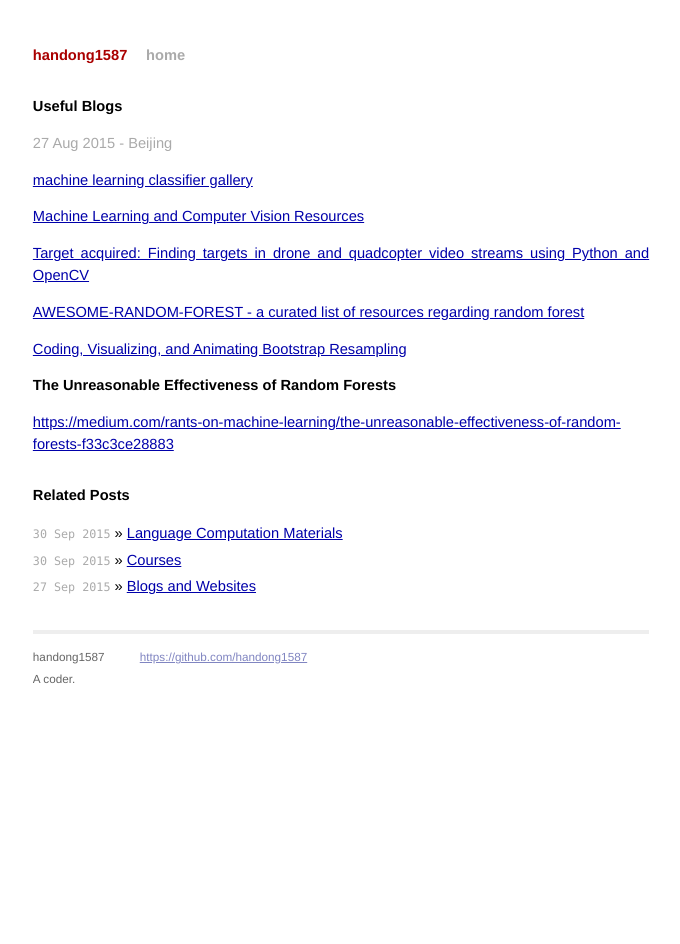
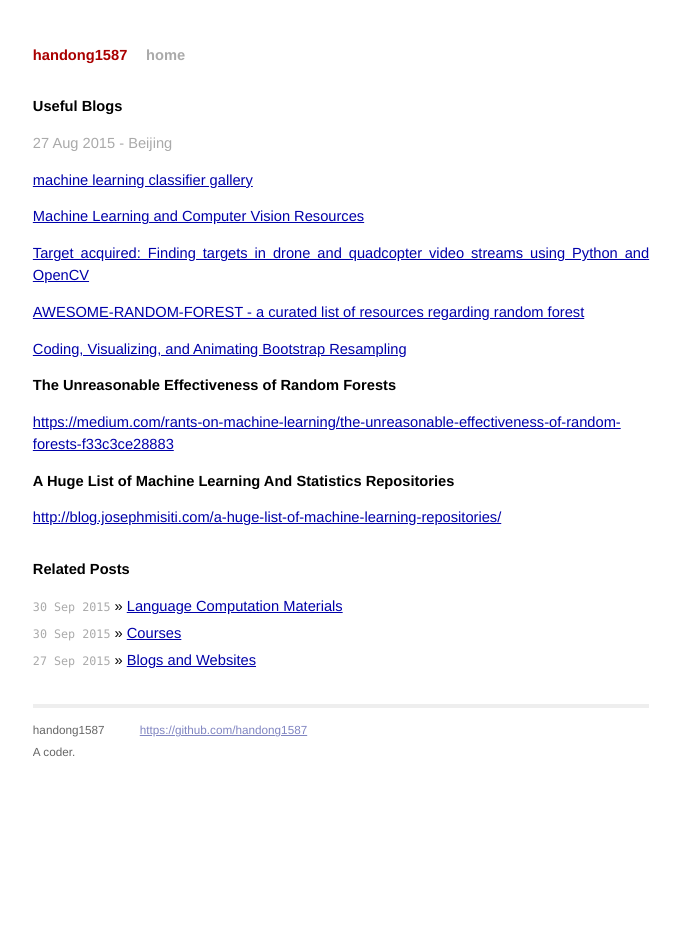
Before and after one commit to handong1587/handong1587.github.io, a Jekyll site: the page built from _posts/machine_learning/2015-08-27-useful-blogs.md, in a window 1280 px wide. Shown: the whole page, without its empty margins (299-979 px from the left). Built offline with Jekyll 4.4.1, drawn with Linux system fonts in a browser that asks for light colours; Markdown is read by kramdown in place of the engine named in the settings; comment, search, counter and statistics services are not loaded.

Commit message:
update md

```diff
--- a/_posts/machine_learning/2015-08-27-useful-blogs.md
+++ b/_posts/machine_learning/2015-08-27-useful-blogs.md
@@ -22,3 +22,7 @@ title: Useful Blogs
 **The Unreasonable Effectiveness of Random Forests**
 
 [https://medium.com/rants-on-machine-learning/the-unreasonable-effectiveness-of-random-forests-f33c3ce28883](https://medium.com/rants-on-machine-learning/the-unreasonable-effectiveness-of-random-forests-f33c3ce28883)
+
+**A Huge List of Machine Learning And Statistics Repositories**
+
+[http://blog.josephmisiti.com/a-huge-list-of-machine-learning-repositories/](http://blog.josephmisiti.com/a-huge-list-of-machine-learning-repositories/)
```
